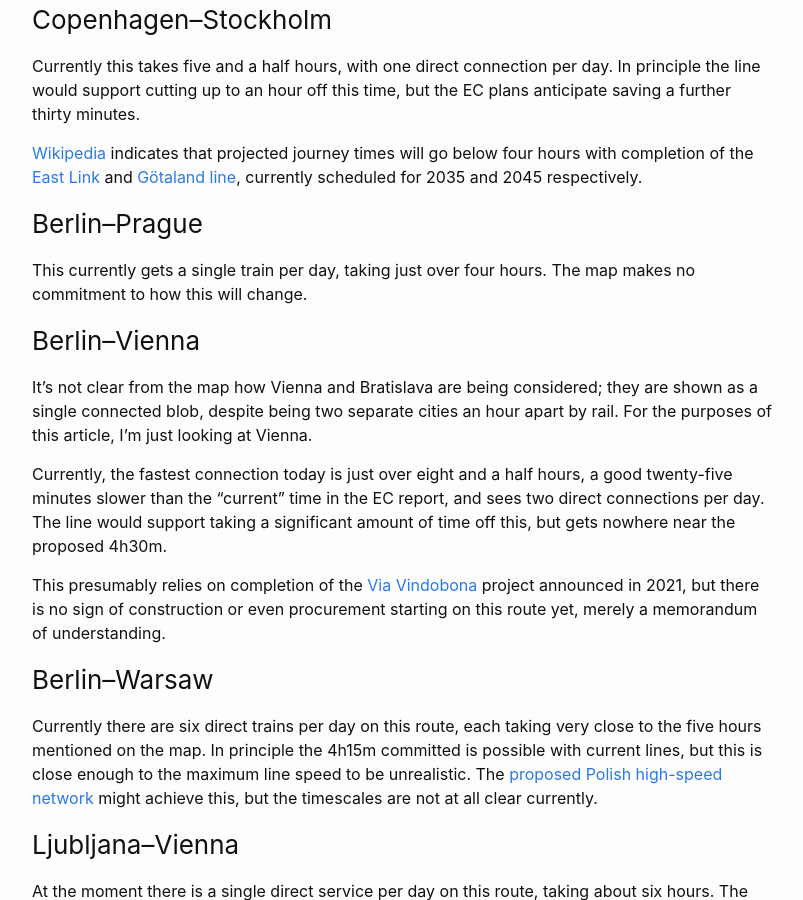
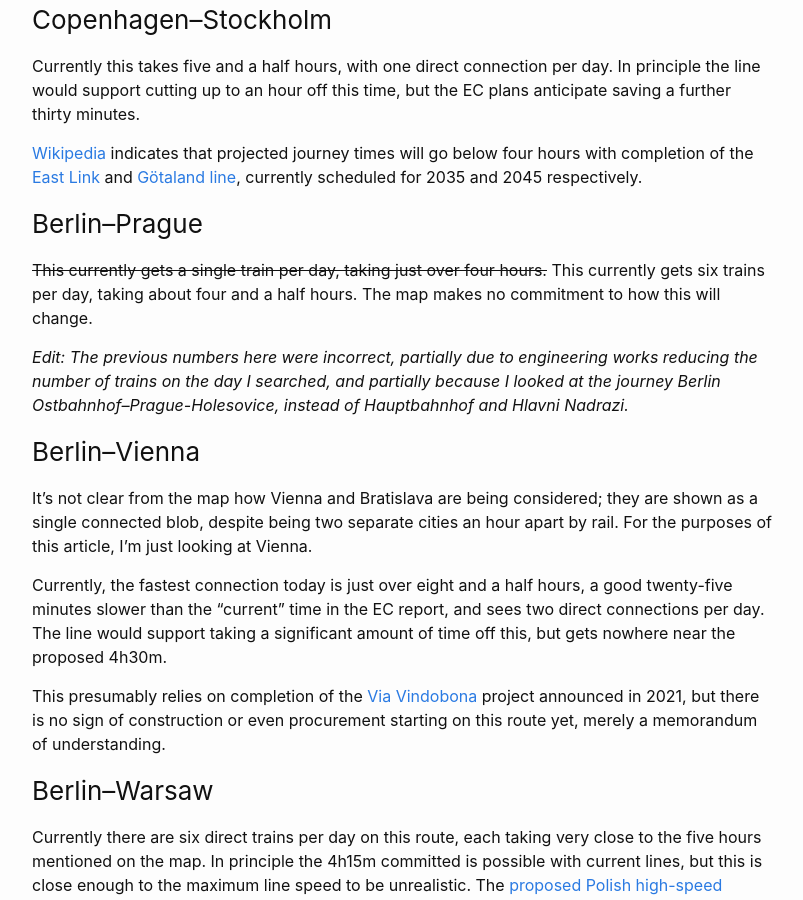
Before and after one commit to homsar/homsar.github.io, a Jekyll site: the page built from _posts/2025-11-05-eu-hsr.md, in a window 1280 px wide and 900 px high, scrolled down 5332 px. Shown: the whole window, without its empty margins (238-1041 px from the left). Built offline with Jekyll 4.4.1, drawn with Linux system fonts in a browser that asks for light colours.

Commit message:
fix berlin-prague time and frequency

```diff
--- a/_posts/2025-11-05-eu-hsr.md
+++ b/_posts/2025-11-05-eu-hsr.md
@@ -213,9 +213,16 @@
 
 ### Berlin&ndash;Prague
 
-This currently gets a single train per day,
-taking just over four hours.
+~~This currently gets a single train per day,
+taking just over four hours.~~
+This currently gets six trains per day,
+taking about four and a half hours.
 The map makes no commitment to how this will change.
+
+_Edit: The previous numbers here were incorrect,
+partially due to engineering works reducing the number of trains on the day I searched,
+and partially because I looked at the journey Berlin Ostbahnhof&ndash;Prague-Holesovice,
+instead of Hauptbahnhof and Hlavni Nadrazi._
 
 ### Berlin&ndash;Vienna
 
```
Also changed, not shown: other parts of _posts/2025-11-05-eu-hsr.md (+1 -1 lines).
